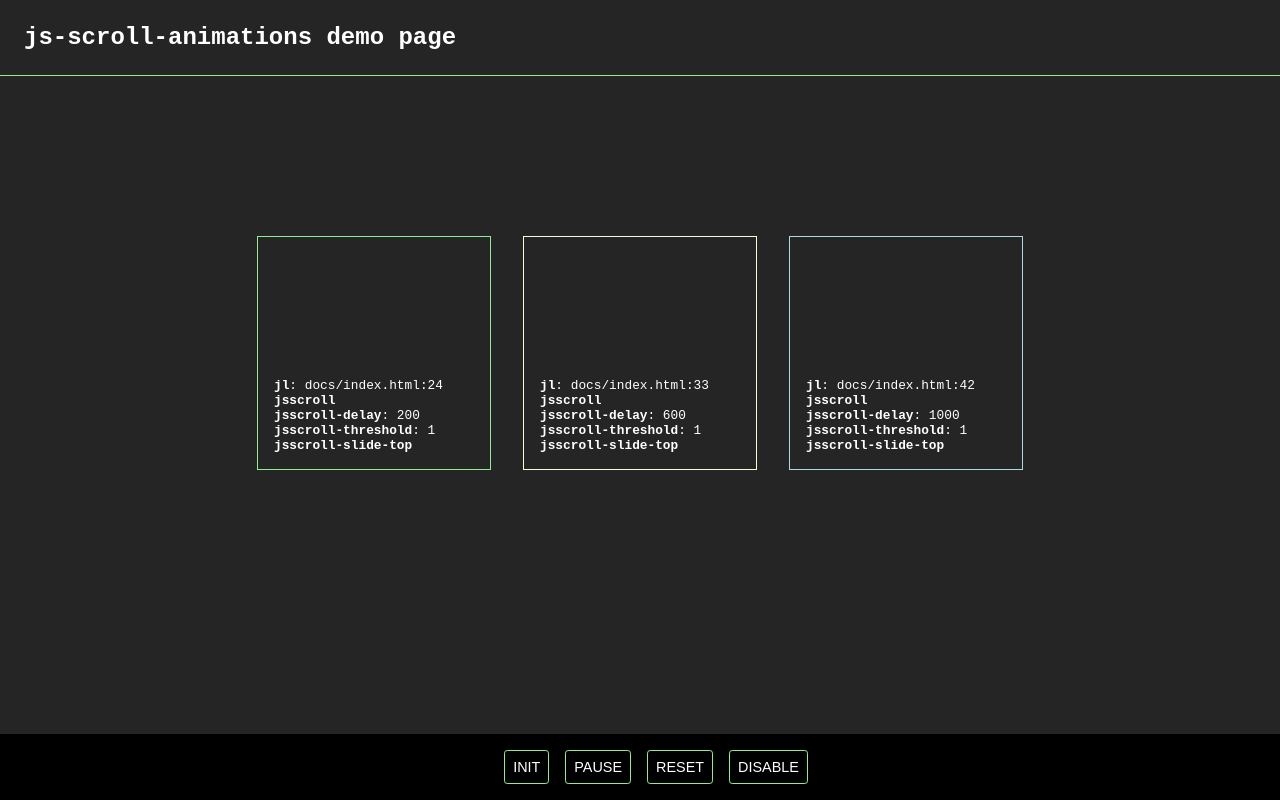
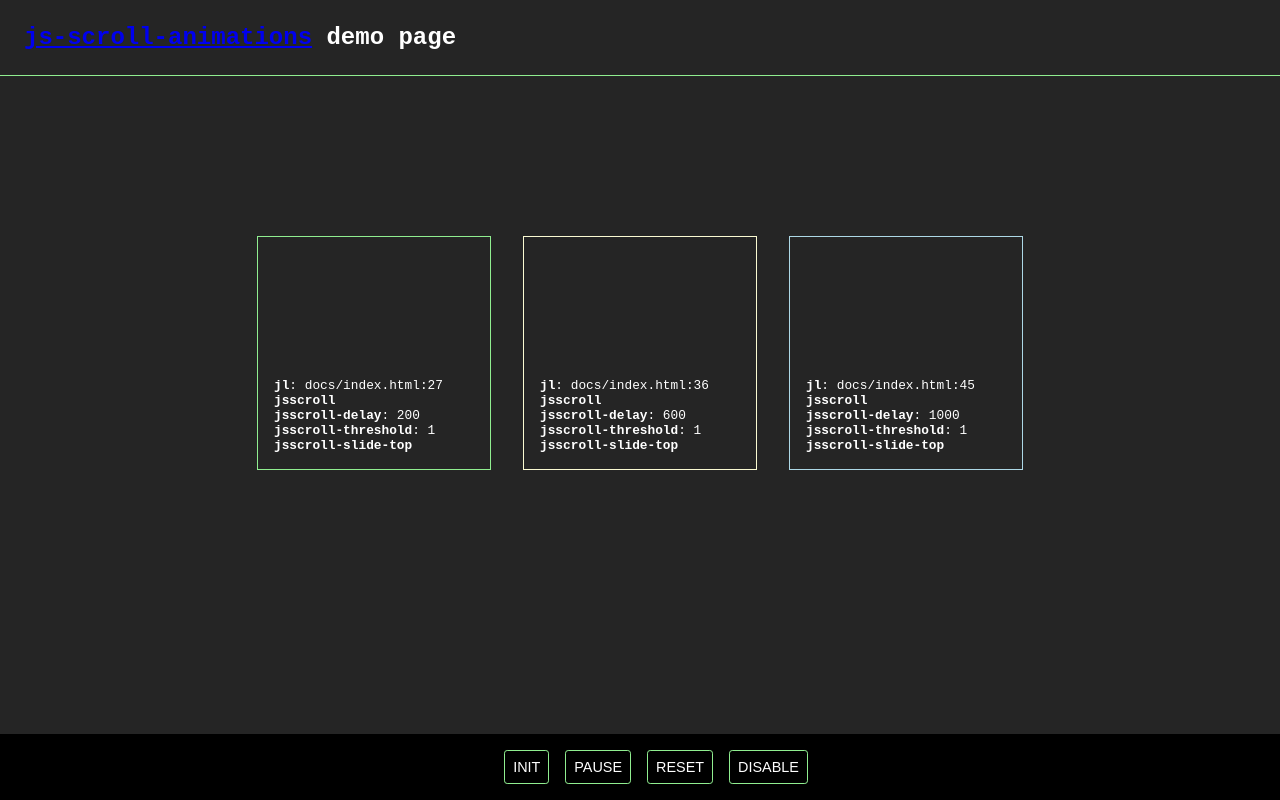
Before and after one commit to wanderlima/js-scroll-animations, a website: page docs/index.html in a window 1280 px wide. Shown: the top 800 px of the page. Drawn offline with Linux system fonts and the light colour scheme.

Commit message:
project: update docs and README.md to work with Github Pages

```diff
--- a/docs/index.html
+++ b/docs/index.html
@@ -6,12 +6,15 @@
     <meta charset="utf-8" />
     <meta name="viewport" content="width=device-width, initial-scale=1.0" />
 
+    <base href="/js-scroll-animations/">
     <link rel="stylesheet" href="../dist/styles.css" />
     <link rel="stylesheet" href="./demo.css" />
   </head>
 
   <body>
-    <h1>js-scroll-animations demo page</h1>
+    <h1>
+      <a href="https://github.com/wanderlima/js-scroll-animations">js-scroll-animations</a> demo page
+    </h1>
 
     <div class="controls">
       <button id="btnInit">init</button>
```
Also changed, not shown: README.md.
